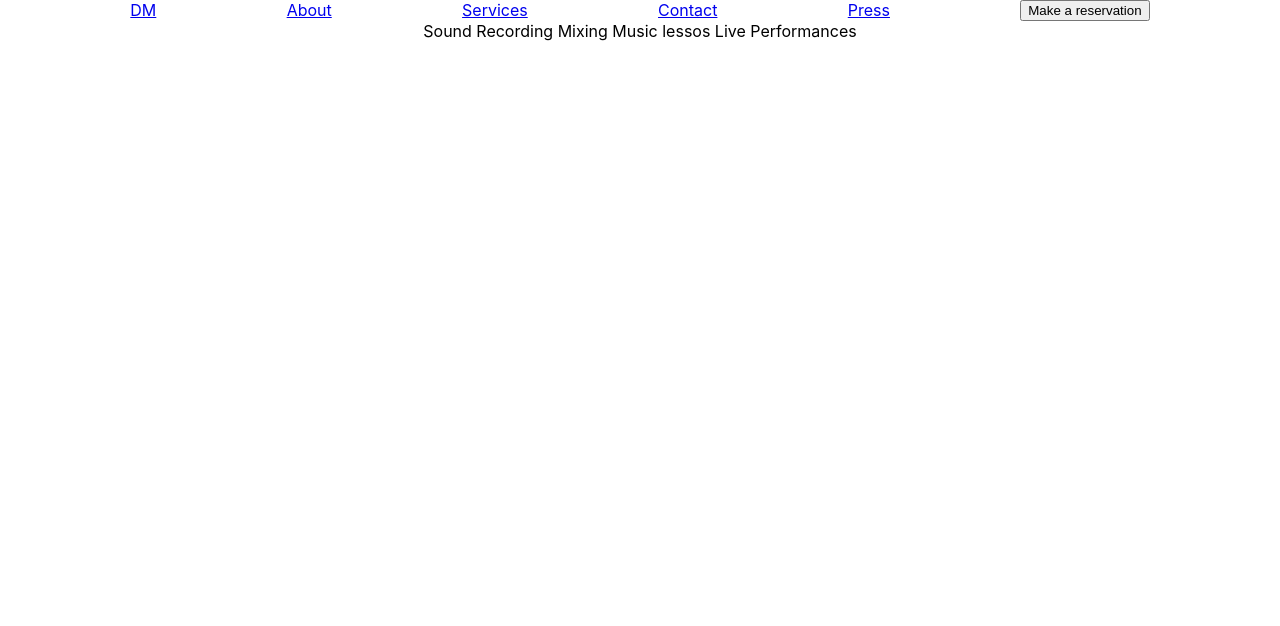
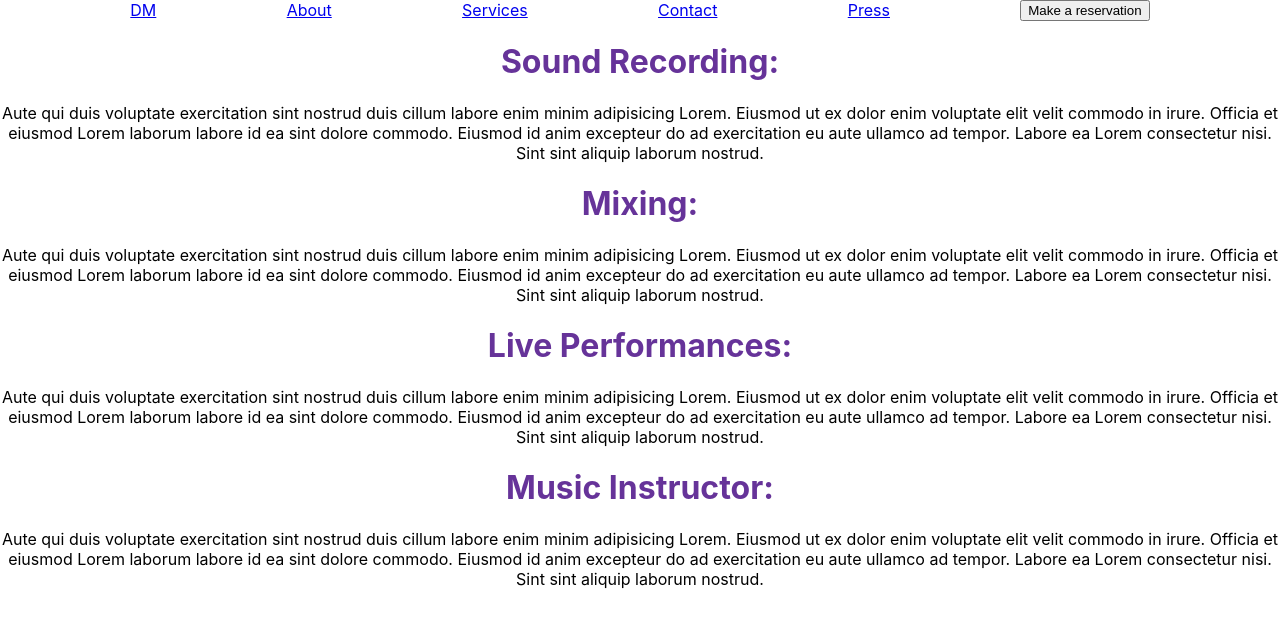
Before and after one commit to sforesi/davide-portfolio, a React (Create React App) app: page /services in a window 1280 px wide. Shown: the top 626 px of the page. Built offline with nearby package versions, Linux system fonts and the light colour scheme.

Commit message:
add services

```diff
--- a/src/pages/services./Services.js
+++ b/src/pages/services./Services.js
@@ -3,10 +3,16 @@ import React from 'react';
 const Services = () => {
   return (
     <div>
-      Sound Recording
-      Mixing
-      Music lessos
-      Live Performances
+      <h1>Sound Recording:</h1>
+        <p>Aute qui duis voluptate exercitation sint nostrud duis cillum labore enim minim adipisicing Lorem. Eiusmod ut ex dolor enim voluptate elit velit commodo in irure. Officia et eiusmod Lorem laborum labore id ea sint dolore commodo. Eiusmod id anim excepteur do ad exercitation eu aute ullamco ad tempor. Labore ea Lorem consectetur nisi. Sint sint aliquip laborum nostrud.</p>
+      <h1>Mixing:</h1>
+        <p>Aute qui duis voluptate exercitation sint nostrud duis cillum labore enim minim adipisicing Lorem. Eiusmod ut ex dolor enim voluptate elit velit commodo in irure. Officia et eiusmod Lorem laborum labore id ea sint dolore commodo. Eiusmod id anim excepteur do ad exercitation eu aute ullamco ad tempor. Labore ea Lorem consectetur nisi. Sint sint aliquip laborum nostrud.</p>
+      <h1>Live Performances:</h1>
+        <p>Aute qui duis voluptate exercitation sint nostrud duis cillum labore enim minim adipisicing Lorem. Eiusmod ut ex dolor enim voluptate elit velit commodo in irure. Officia et eiusmod Lorem laborum labore id ea sint dolore commodo. Eiusmod id anim excepteur do ad exercitation eu aute ullamco ad tempor. Labore ea Lorem consectetur nisi. Sint sint aliquip laborum nostrud.</p>
+        <h1>Music Instructor:</h1>
+        <p>Aute qui duis voluptate exercitation sint nostrud duis cillum labore enim minim adipisicing Lorem. Eiusmod ut ex dolor enim voluptate elit velit commodo in irure. Officia et eiusmod Lorem laborum labore id ea sint dolore commodo. Eiusmod id anim excepteur do ad exercitation eu aute ullamco ad tempor. Labore ea Lorem consectetur nisi. Sint sint aliquip laborum nostrud.</p>
+
+
     </div>
   );
 };
```
